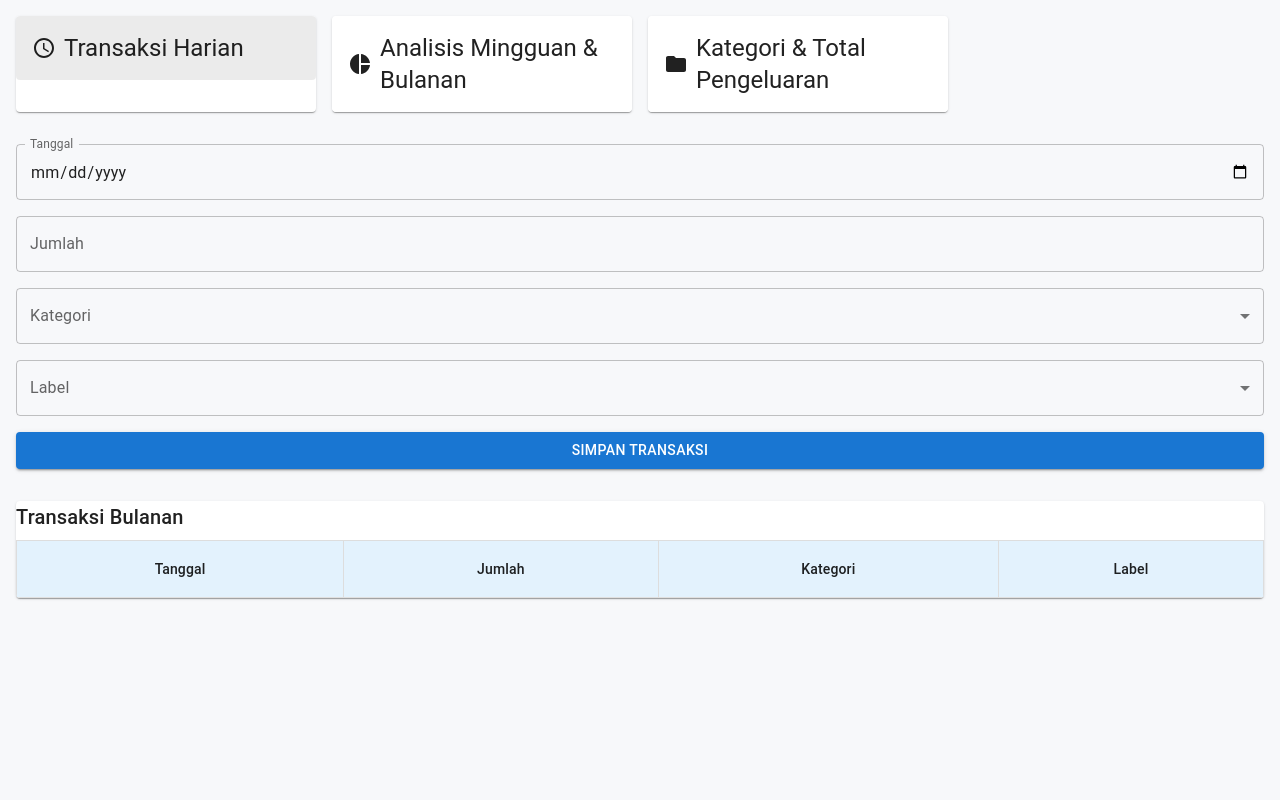
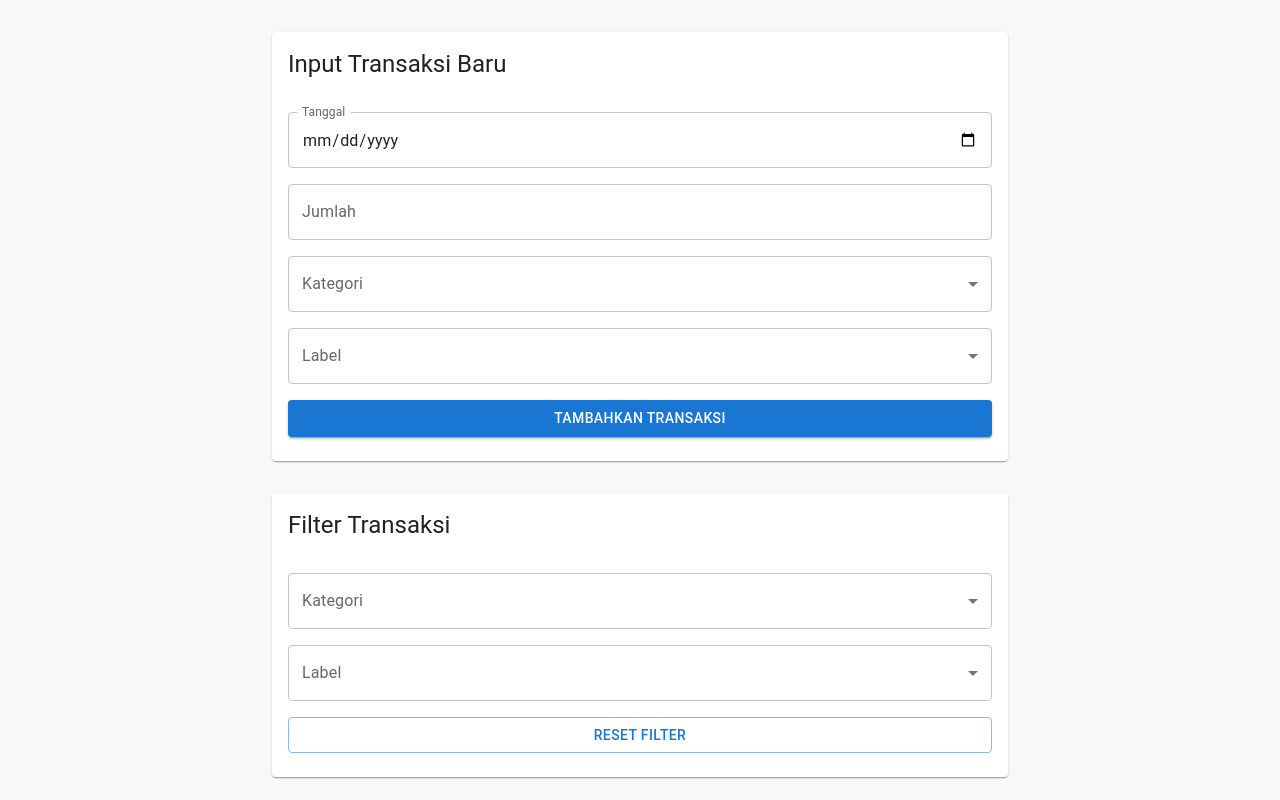
Before and after one commit to zulfianarahmi/financial-tracker, a React (Create React App) app: page /tracker in a window 1280 px wide. Shown: the top 800 px of the page. Built offline with nearby package versions, Linux system fonts and the light colour scheme.

Commit message:
Enhance FinancialTracker with transaction filtering and improved input form

```diff
--- a/src/components/FinancialTracker.js
+++ b/src/components/FinancialTracker.js
@@ -1,16 +1,15 @@
 import * as React from "react";
 import {
   Box,
-  Card,
-  CardContent,
-  Typography,
-  CardActionArea,
   TextField,
   Button,
   Select,
   MenuItem,
   InputLabel,
   FormControl,
+  Card,
+  CardContent,
+  CardHeader,
   Table,
   TableBody,
   TableCell,
@@ -18,113 +17,84 @@ import {
   TableHead,
   TableRow,
   Paper,
+  Typography,
 } from "@mui/material";
-import { AccessTime, PieChart, Folder } from "@mui/icons-material";
-import "./FeaturesPage.css";
-
-const cards = [
-  { id: 1, title: "Transaksi Harian", icon: <AccessTime /> },
-  { id: 2, title: "Analisis Mingguan & Bulanan", icon: <PieChart /> },
-  { id: 3, title: "Kategori & Total Pengeluaran", icon: <Folder /> },
-];
 
 function FinancialTracker() {
-  const [selectedCard, setSelectedCard] = React.useState(0);
+  const [transactions, setTransactions] = React.useState([]);
   const [transaction, setTransaction] = React.useState({
     date: "",
     amount: "",
     category: "",
     label: "",
   });
-  const [transactions, setTransactions] = React.useState([]);
+  const [filters, setFilters] = React.useState({ category: "", label: "" });
+  const [filteredTransactions, setFilteredTransactions] = React.useState([]);
+  const [total, setTotal] = React.useState(0);
 
-  const handleInputChange = (e) =>
+  // Handle input untuk transaksi baru
+  const handleInputChange = (e) => {
     setTransaction({ ...transaction, [e.target.name]: e.target.value });
+  };
 
   const handleFormSubmit = (e) => {
     e.preventDefault();
-    setTransactions([...transactions, transaction]);
+    const newTransaction = {
+      ...transaction,
+      amount: parseFloat(transaction.amount),
+    };
+    setTransactions([...transactions, newTransaction]);
     setTransaction({ date: "", amount: "", category: "", label: "" });
   };
 
-  // Filter berdasarkan bulan
-  const getMonthlyTransactions = () => {
-    const currentYear = new Date().getFullYear();
-    const currentMonth = new Date().getMonth();
-    return transactions.filter((t) => {
-      const date = new Date(t.date);
-      return (
-        date.getFullYear() === currentYear && date.getMonth() === currentMonth
-      );
-    });
+  // Handle input untuk filter
+  const handleFilterChange = (e) => {
+    const newFilters = { ...filters, [e.target.name]: e.target.value };
+    setFilters(newFilters);
+    applyFilters(newFilters);
   };
 
-  // Komponen Tabel Reusable
-  const TransactionTable = ({ title, data }) => (
-    <TableContainer component={Paper} sx={{ marginTop: 4 }}>
-      <Typography variant="h6" gutterBottom>
-        {title}
-      </Typography>
-      <Table>
-        <TableHead>
-          <TableRow>
-            <TableCell align="center">Tanggal</TableCell>
-            <TableCell align="center">Jumlah</TableCell>
-            <TableCell align="center">Kategori</TableCell>
-            <TableCell align="center">Label</TableCell>
-          </TableRow>
-        </TableHead>
-        <TableBody>
-          {data.map((t, index) => (
-            <TableRow key={index}>
-              <TableCell align="center">{t.date}</TableCell>
-              <TableCell align="center">{t.amount}</TableCell>
-              <TableCell align="center">{t.category}</TableCell>
-              <TableCell align="center">{t.label}</TableCell>
-            </TableRow>
-          ))}
-        </TableBody>
-      </Table>
-    </TableContainer>
-  );
+  const applyFilters = (currentFilters) => {
+    const filtered = transactions.filter((t) => {
+      const matchCategory =
+        !currentFilters.category || t.category === currentFilters.category;
+      const matchLabel =
+        !currentFilters.label || t.label === currentFilters.label;
+      return matchCategory && matchLabel;
+    });
+
+    setFilteredTransactions(filtered);
+    const totalAmount = filtered.reduce((sum, t) => sum + t.amount, 0);
+    setTotal(totalAmount);
+  };
+
+  const resetFilters = () => {
+    setFilters({ category: "", label: "" });
+    setFilteredTransactions(transactions);
+    const totalAmount = transactions.reduce((sum, t) => sum + t.amount, 0);
+    setTotal(totalAmount);
+  };
+
+  React.useEffect(() => {
+    setFilteredTransactions(transactions);
+    const totalAmount = transactions.reduce((sum, t) => sum + t.amount, 0);
+    setTotal(totalAmount);
+  }, [transactions]);
 
   return (
-    <Box sx={{ padding: 2, minHeight: "100vh" }}>
-      {/* Section Kartu */}
-      <Box sx={{ display: "flex", gap: 2, flexWrap: "wrap" }}>
-        {cards.map((card, index) => (
-          <Card key={card.id} sx={{ width: 300 }}>
-            <CardActionArea
-              onClick={() => setSelectedCard(index)}
-              sx={{
-                backgroundColor:
-                  selectedCard === index ? "action.selected" : "inherit",
-              }}
-            >
+    <Box sx={{ padding: 4, maxWidth: 800, margin: "0 auto" }}>
+      {/* Input Transaksi */}
+      <Card sx={{ marginBottom: 4 }}>
+        <CardHeader title="Input Transaksi Baru" />
         <CardContent>
-                <Typography
-                  variant="h5"
-                  component="div"
-                  sx={{ display: "flex", alignItems: "center", gap: 1 }}
-                >
-                  {card.icon}
-                  {card.title}
-                </Typography>
-              </CardContent>
-            </CardActionArea>
-          </Card>
-        ))}
-      </Box>
-
-      {/* Form Input */}
-      <Box component="form" onSubmit={handleFormSubmit} sx={{ marginTop: 4 }}>
+          <Box component="form" onSubmit={handleFormSubmit}>
             <TextField
               label="Tanggal"
               type="date"
               name="date"
               value={transaction.date}
               onChange={handleInputChange}
-          sx={{ marginBottom: 2, width: "100%" }}
+              sx={{ width: "100%", marginBottom: 2 }}
               InputLabelProps={{ shrink: true }}
             />
             <TextField
@@ -133,7 +103,7 @@ function FinancialTracker() {
               name="amount"
               value={transaction.amount}
               onChange={handleInputChange}
-          sx={{ marginBottom: 2, width: "100%" }}
+              sx={{ width: "100%", marginBottom: 2 }}
             />
             <FormControl fullWidth sx={{ marginBottom: 2 }}>
               <InputLabel>Kategori</InputLabel>
@@ -141,6 +111,7 @@ function FinancialTracker() {
                 name="category"
                 value={transaction.category}
                 onChange={handleInputChange}
+                label="Kategori"
               >
                 <MenuItem value="Makanan">Makanan</MenuItem>
                 <MenuItem value="Transportasi">Transportasi</MenuItem>
@@ -153,21 +124,84 @@ function FinancialTracker() {
                 name="label"
                 value={transaction.label}
                 onChange={handleInputChange}
+                label="Label"
               >
-            <MenuItem value="Primer">Kebutuhan Primer</MenuItem>
-            <MenuItem value="Sekunder">Kebutuhan Sekunder</MenuItem>
+                <MenuItem value="Primer">Primer</MenuItem>
+                <MenuItem value="Sekunder">Sekunder</MenuItem>
               </Select>
             </FormControl>
             <Button type="submit" variant="contained" fullWidth>
-          Simpan Transaksi
+              Tambahkan Transaksi
             </Button>
           </Box>
+        </CardContent>
+      </Card>
 
-      {/* Tabel Semua Transaksi */}
-      <TransactionTable
-        title="Transaksi Bulanan"
-        data={getMonthlyTransactions()}
-      />
+      {/* Filter Transaksi */}
+      <Card sx={{ marginBottom: 4 }}>
+        <CardHeader title="Filter Transaksi" />
+        <CardContent>
+          <FormControl fullWidth sx={{ marginBottom: 2 }}>
+            <InputLabel>Kategori</InputLabel>
+            <Select
+              name="category"
+              value={filters.category}
+              onChange={handleFilterChange}
+              label="Kategori"
+            >
+              <MenuItem value="">Semua</MenuItem>
+              <MenuItem value="Makanan">Makanan</MenuItem>
+              <MenuItem value="Transportasi">Transportasi</MenuItem>
+              <MenuItem value="Hiburan">Hiburan</MenuItem>
+            </Select>
+          </FormControl>
+          <FormControl fullWidth sx={{ marginBottom: 2 }}>
+            <InputLabel>Label</InputLabel>
+            <Select
+              name="label"
+              value={filters.label}
+              onChange={handleFilterChange}
+              label="Label"
+            >
+              <MenuItem value="">Semua</MenuItem>
+              <MenuItem value="Primer">Primer</MenuItem>
+              <MenuItem value="Sekunder">Sekunder</MenuItem>
+            </Select>
+          </FormControl>
+          <Button variant="outlined" onClick={resetFilters} fullWidth>
+            Reset Filter
+          </Button>
+        </CardContent>
+      </Card>
+
+      {/* Tabel Transaksi */}
+      <TableContainer component={Paper} sx={{ marginBottom: 4 }}>
+        <Table>
+          <TableHead>
+            <TableRow>
+              <TableCell align="center">Tanggal</TableCell>
+              <TableCell align="center">Jumlah</TableCell>
+              <TableCell align="center">Kategori</TableCell>
+              <TableCell align="center">Label</TableCell>
+            </TableRow>
+          </TableHead>
+          <TableBody>
+            {filteredTransactions.map((t, index) => (
+              <TableRow key={index}>
+                <TableCell align="center">{t.date}</TableCell>
+                <TableCell align="center">{t.amount}</TableCell>
+                <TableCell align="center">{t.category}</TableCell>
+                <TableCell align="center">{t.label}</TableCell>
+              </TableRow>
+            ))}
+          </TableBody>
+        </Table>
+      </TableContainer>
+
+      {/* Total Pengeluaran */}
+      <Typography variant="h6" align="center">
+        Total Pengeluaran: Rp {total.toLocaleString()}
+      </Typography>
     </Box>
   );
 }
```
Lines whose indentation alone changed are shown as unchanged.
